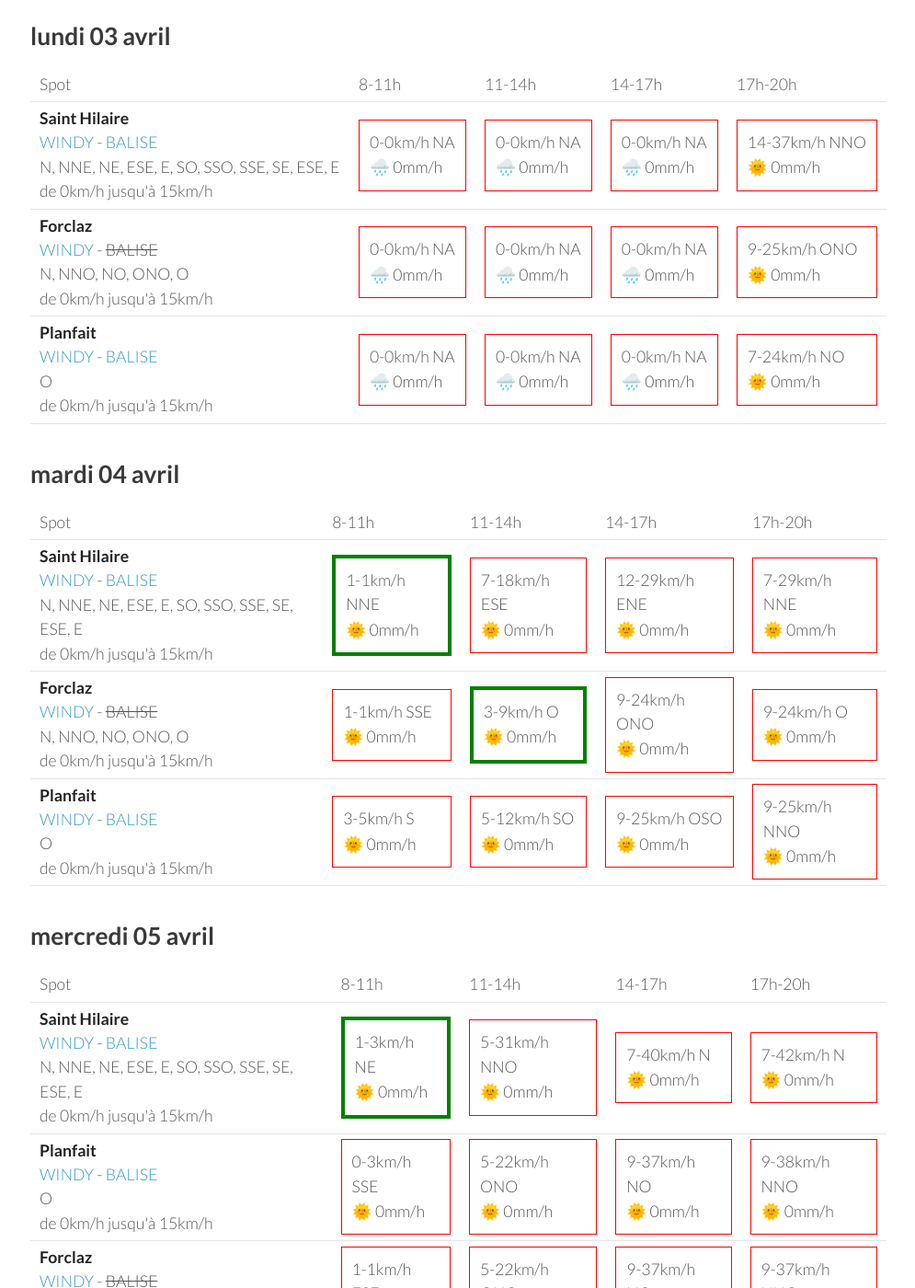
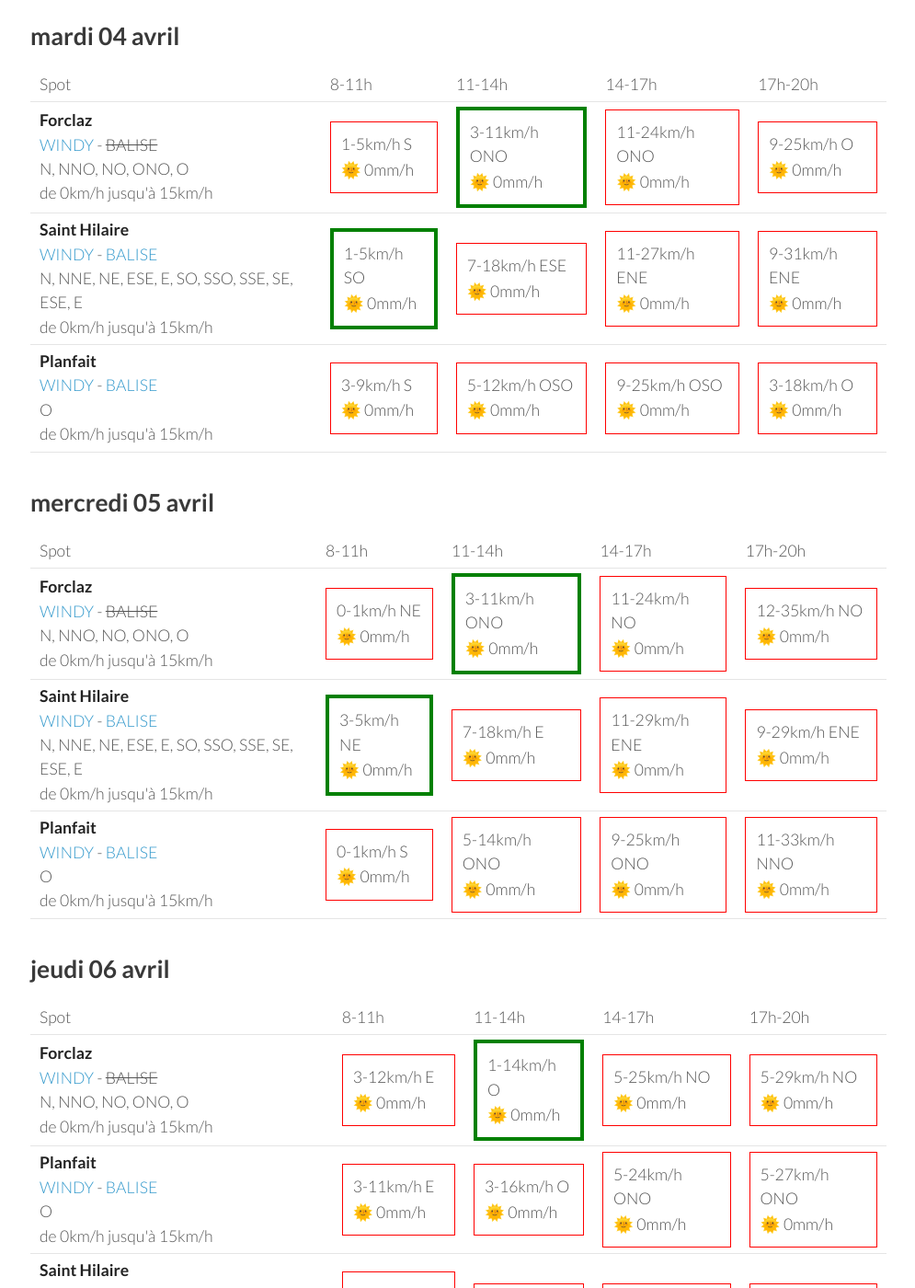
Before and after one commit to parapente-dans-le-nord/parapente-dans-le-nord.github.io, a Jekyll site: the page built from alpes_nord.markdown, in a window 1280 px wide and 1400 px high, scrolled down 256 px. Shown: the whole window at 92% size, without its empty margins (25-1020 px from the left). Built offline with Jekyll 4.4.1, drawn with Linux system fonts in a browser that asks for light colours; some of the changed text lies outside the part shown.

Commit message:
update index.markdown

```diff
--- a/alpes_nord.markdown
+++ b/alpes_nord.markdown
@@ -7,51 +7,8 @@ title:  "Tous les spots"
 {: .links}
 
 # Prevision Windy, modèle Arome
-page mise à jour le lundi 03 avril 22:26
+page mise à jour le mardi 04 avril 06:25
 
-## lundi 03 avril
-
-{::nomarkdown}
-<table>
-  <tbody>
-    <tr>
-      <td>Spot</td>
-      <td>8-11h</td>
-      <td>11-14h</td>
-      <td>14-17h</td>
-      <td>17h-20h</td>
-    </tr>
-<tr>
-        <td><strong>Saint Hilaire</strong><br><a href="https://windy.com/45.307/5.888?45.087,5.889,9,m:eUFagkX">WINDY</a> - <span class=""><a href="http://www.balisemeteo.com/balise.php?idBalise=61">BALISE</a> </span><br> <span class="vent-favorable">N, NNE, NE, ESE, E, SO, SSO, SSE, SE, ESE, E</span><br><span class="force-vent">de 0km/h jusqu'à 15km/h</span> </td>
-
-            <td><div class="not-flyable"><p>0-0km/h NA</p><p>🌧️ 0mm/h</p></div></td>
-            <td><div class="not-flyable"><p>0-0km/h NA</p><p>🌧️ 0mm/h</p></div></td>
-            <td><div class="not-flyable"><p>0-0km/h NA</p><p>🌧️ 0mm/h</p></div></td>
-            <td><div class="not-flyable"><p>14-37km/h NNO</p><p>🌞 0mm/h</p></div></td>
-
-    </tr>
-<tr>
-        <td><strong>Forclaz</strong><br><a href="https://windy.com/45.814/6.247?45.375,6.246,8,m:eVwaglz">WINDY</a> - <span class="no-balise"> BALISE </span><br> <span class="vent-favorable">N, NNO, NO, ONO, O</span><br><span class="force-vent">de 0km/h jusqu'à 15km/h</span> </td>
-
-            <td><div class="not-flyable"><p>0-0km/h NA</p><p>🌧️ 0mm/h</p></div></td>
-            <td><div class="not-flyable"><p>0-0km/h NA</p><p>🌧️ 0mm/h</p></div></td>
-            <td><div class="not-flyable"><p>0-0km/h NA</p><p>🌧️ 0mm/h</p></div></td>
-            <td><div class="not-flyable"><p>9-25km/h ONO</p><p>🌞 0mm/h</p></div></td>
-
-    </tr>
-<tr>
-        <td><strong>Planfait</strong><br><a href="https://windy.com/45.853/6.223?45.415,6.223,8">WINDY</a> - <span class=""><a href="https://www.openwindmap.org/PP496">BALISE</a> </span><br> <span class="vent-favorable">O</span><br><span class="force-vent">de 0km/h jusqu'à 15km/h</span> </td>
-
-            <td><div class="not-flyable"><p>0-0km/h NA</p><p>🌧️ 0mm/h</p></div></td>
-            <td><div class="not-flyable"><p>0-0km/h NA</p><p>🌧️ 0mm/h</p></div></td>
-            <td><div class="not-flyable"><p>0-0km/h NA</p><p>🌧️ 0mm/h</p></div></td>
-            <td><div class="not-flyable"><p>7-24km/h NO</p><p>🌞 0mm/h</p></div></td>
-
-    </tr>
-
-</tbody>
-</table>
-{:/}
 ## mardi 04 avril
 
 {::nomarkdown}
@@ -65,32 +22,32 @@ page mise à jour le lundi 03 avril 22:26
       <td>17h-20h</td>
     </tr>
 <tr>
-        <td><strong>Saint Hilaire</strong><br><a href="https://windy.com/45.307/5.888?45.087,5.889,9,m:eUFagkX">WINDY</a> - <span class=""><a href="http://www.balisemeteo.com/balise.php?idBalise=61">BALISE</a> </span><br> <span class="vent-favorable">N, NNE, NE, ESE, E, SO, SSO, SSE, SE, ESE, E</span><br><span class="force-vent">de 0km/h jusqu'à 15km/h</span> </td>
+        <td><strong>Forclaz</strong><br><a href="https://windy.com/45.814/6.247?45.375,6.246,8,m:eVwaglz">WINDY</a> - <span class="no-balise"> BALISE </span><br> <span class="vent-favorable">N, NNO, NO, ONO, O</span><br><span class="force-vent">de 0km/h jusqu'à 15km/h</span> </td>
 
-            <td><div class="flyable"><p>1-1km/h NNE</p><p>🌞 0mm/h</p></div></td>
-            <td><div class="not-flyable"><p>7-18km/h ESE</p><p>🌞 0mm/h</p></div></td>
-            <td><div class="not-flyable"><p>12-29km/h ENE</p><p>🌞 0mm/h</p></div></td>
-            <td><div class="not-flyable"><p>7-29km/h NNE</p><p>🌞 0mm/h</p></div></td>
+            <td><div class="not-flyable"><p>1-5km/h S</p><p>🌞 0mm/h</p></div></td>
+            <td><div class="flyable"><p>3-11km/h ONO</p><p>🌞 0mm/h</p></div></td>
+            <td><div class="not-flyable"><p>11-24km/h ONO</p><p>🌞 0mm/h</p></div></td>
+            <td><div class="not-flyable"><p>9-25km/h O</p><p>🌞 0mm/h</p></div></td>
 
 
     </tr>
 <tr>
-        <td><strong>Forclaz</strong><br><a href="https://windy.com/45.814/6.247?45.375,6.246,8,m:eVwaglz">WINDY</a> - <span class="no-balise"> BALISE </span><br> <span class="vent-favorable">N, NNO, NO, ONO, O</span><br><span class="force-vent">de 0km/h jusqu'à 15km/h</span> </td>
+        <td><strong>Saint Hilaire</strong><br><a href="https://windy.com/45.307/5.888?45.087,5.889,9,m:eUFagkX">WINDY</a> - <span class=""><a href="http://www.balisemeteo.com/balise.php?idBalise=61">BALISE</a> </span><br> <span class="vent-favorable">N, NNE, NE, ESE, E, SO, SSO, SSE, SE, ESE, E</span><br><span class="force-vent">de 0km/h jusqu'à 15km/h</span> </td>
 
-            <td><div class="not-flyable"><p>1-1km/h SSE</p><p>🌞 0mm/h</p></div></td>
-            <td><div class="flyable"><p>3-9km/h O</p><p>🌞 0mm/h</p></div></td>
-            <td><div class="not-flyable"><p>9-24km/h ONO</p><p>🌞 0mm/h</p></div></td>
-            <td><div class="not-flyable"><p>9-24km/h O</p><p>🌞 0mm/h</p></div></td>
+            <td><div class="flyable"><p>1-5km/h SO</p><p>🌞 0mm/h</p></div></td>
+            <td><div class="not-flyable"><p>7-18km/h ESE</p><p>🌞 0mm/h</p></div></td>
+            <td><div class="not-flyable"><p>11-27km/h ENE</p><p>🌞 0mm/h</p></div></td>
+            <td><div class="not-flyable"><p>9-31km/h ENE</p><p>🌞 0mm/h</p></div></td>
 
 
     </tr>
 <tr>
         <td><strong>Planfait</strong><br><a href="https://windy.com/45.853/6.223?45.415,6.223,8">WINDY</a> - <span class=""><a href="https://www.openwindmap.org/PP496">BALISE</a> </span><br> <span class="vent-favorable">O</span><br><span class="force-vent">de 0km/h jusqu'à 15km/h</span> </td>
 
-            <td><div class="not-flyable"><p>3-5km/h S</p><p>🌞 0mm/h</p></div></td>
-            <td><div class="not-flyable"><p>5-12km/h SO</p><p>🌞 0mm/h</p></div></td>
+            <td><div class="not-flyable"><p>3-9km/h S</p><p>🌞 0mm/h</p></div></td>
+            <td><div class="not-flyable"><p>5-12km/h OSO</p><p>🌞 0mm/h</p></div></td>
             <td><div class="not-flyable"><p>9-25km/h OSO</p><p>🌞 0mm/h</p></div></td>
-            <td><div class="not-flyable"><p>9-25km/h NNO</p><p>🌞 0mm/h</p></div></td>
+            <td><div class="not-flyable"><p>3-18km/h O</p><p>🌞 0mm/h</p></div></td>
 
 
     </tr>
@@ -111,32 +68,32 @@ page mise à jour le lundi 03 avril 22:26
       <td>17h-20h</td>
     </tr>
 <tr>
+        <td><strong>Forclaz</strong><br><a href="https://windy.com/45.814/6.247?45.375,6.246,8,m:eVwaglz">WINDY</a> - <span class="no-balise"> BALISE </span><br> <span class="vent-favorable">N, NNO, NO, ONO, O</span><br><span class="force-vent">de 0km/h jusqu'à 15km/h</span> </td>
+
+            <td><div class="not-flyable"><p>0-1km/h NE</p><p>🌞 0mm/h</p></div></td>
+            <td><div class="flyable"><p>3-11km/h ONO</p><p>🌞 0mm/h</p></div></td>
+            <td><div class="not-flyable"><p>11-24km/h NO</p><p>🌞 0mm/h</p></div></td>
+            <td><div class="not-flyable"><p>12-35km/h NO</p><p>🌞 0mm/h</p></div></td>
+
+
+    </tr>
+<tr>
         <td><strong>Saint Hilaire</strong><br><a href="https://windy.com/45.307/5.888?45.087,5.889,9,m:eUFagkX">WINDY</a> - <span class=""><a href="http://www.balisemeteo.com/balise.php?idBalise=61">BALISE</a> </span><br> <span class="vent-favorable">N, NNE, NE, ESE, E, SO, SSO, SSE, SE, ESE, E</span><br><span class="force-vent">de 0km/h jusqu'à 15km/h</span> </td>
 
-            <td><div class="flyable"><p>1-3km/h NE</p><p>🌞 0mm/h</p></div></td>
-            <td><div class="not-flyable"><p>5-31km/h NNO</p><p>🌞 0mm/h</p></div></td>
-            <td><div class="not-flyable"><p>7-40km/h N</p><p>🌞 0mm/h</p></div></td>
-            <td><div class="not-flyable"><p>7-42km/h N</p><p>🌞 0mm/h</p></div></td>
+            <td><div class="flyable"><p>3-5km/h NE</p><p>🌞 0mm/h</p></div></td>
+            <td><div class="not-flyable"><p>7-18km/h E</p><p>🌞 0mm/h</p></div></td>
+            <td><div class="not-flyable"><p>11-29km/h ENE</p><p>🌞 0mm/h</p></div></td>
+            <td><div class="not-flyable"><p>9-29km/h ENE</p><p>🌞 0mm/h</p></div></td>
 
 
     </tr>
 <tr>
         <td><strong>Planfait</strong><br><a href="https://windy.com/45.853/6.223?45.415,6.223,8">WINDY</a> - <span class=""><a href="https://www.openwindmap.org/PP496">BALISE</a> </span><br> <span class="vent-favorable">O</span><br><span class="force-vent">de 0km/h jusqu'à 15km/h</span> </td>
 
-            <td><div class="not-flyable"><p>0-3km/h SSE</p><p>🌞 0mm/h</p></div></td>
-            <td><div class="not-flyable"><p>5-22km/h ONO</p><p>🌞 0mm/h</p></div></td>
-            <td><div class="not-flyable"><p>9-37km/h NO</p><p>🌞 0mm/h</p></div></td>
-            <td><div class="not-flyable"><p>9-38km/h NNO</p><p>🌞 0mm/h</p></div></td>
-
-
-    </tr>
-<tr>
-        <td><strong>Forclaz</strong><br><a href="https://windy.com/45.814/6.247?45.375,6.246,8,m:eVwaglz">WINDY</a> - <span class="no-balise"> BALISE </span><br> <span class="vent-favorable">N, NNO, NO, ONO, O</span><br><span class="force-vent">de 0km/h jusqu'à 15km/h</span> </td>
-
-            <td><div class="not-flyable"><p>1-1km/h ESE</p><p>🌞 0mm/h</p></div></td>
-            <td><div class="not-flyable"><p>5-22km/h ONO</p><p>🌞 0mm/h</p></div></td>
-            <td><div class="not-flyable"><p>9-37km/h NO</p><p>🌞 0mm/h</p></div></td>
-            <td><div class="not-flyable"><p>9-37km/h NNO</p><p>🌞 0mm/h</p></div></td>
+            <td><div class="not-flyable"><p>0-1km/h S</p><p>🌞 0mm/h</p></div></td>
+            <td><div class="not-flyable"><p>5-14km/h ONO</p><p>🌞 0mm/h</p></div></td>
+            <td><div class="not-flyable"><p>9-25km/h ONO</p><p>🌞 0mm/h</p></div></td>
+            <td><div class="not-flyable"><p>11-33km/h NNO</p><p>🌞 0mm/h</p></div></td>
 
 
     </tr>
@@ -157,22 +114,22 @@ page mise à jour le lundi 03 avril 22:26
       <td>17h-20h</td>
     </tr>
 <tr>
-        <td><strong>Planfait</strong><br><a href="https://windy.com/45.853/6.223?45.415,6.223,8">WINDY</a> - <span class=""><a href="https://www.openwindmap.org/PP496">BALISE</a> </span><br> <span class="vent-favorable">O</span><br><span class="force-vent">de 0km/h jusqu'à 15km/h</span> </td>
+        <td><strong>Forclaz</strong><br><a href="https://windy.com/45.814/6.247?45.375,6.246,8,m:eVwaglz">WINDY</a> - <span class="no-balise"> BALISE </span><br> <span class="vent-favorable">N, NNO, NO, ONO, O</span><br><span class="force-vent">de 0km/h jusqu'à 15km/h</span> </td>
 
             <td><div class="not-flyable"><p>3-12km/h E</p><p>🌞 0mm/h</p></div></td>
-            <td><div class="not-flyable"><p>3-16km/h O</p><p>🌞 0mm/h</p></div></td>
-            <td><div class="not-flyable"><p>5-24km/h O</p><p>🌞 0mm/h</p></div></td>
-            <td><div class="not-flyable"><p>5-24km/h ONO</p><p>🌞 0mm/h</p></div></td>
+            <td><div class="flyable"><p>1-14km/h O</p><p>🌞 0mm/h</p></div></td>
+            <td><div class="not-flyable"><p>5-25km/h NO</p><p>🌞 0mm/h</p></div></td>
+            <td><div class="not-flyable"><p>5-29km/h NO</p><p>🌞 0mm/h</p></div></td>
 
 
     </tr>
 <tr>
-        <td><strong>Forclaz</strong><br><a href="https://windy.com/45.814/6.247?45.375,6.246,8,m:eVwaglz">WINDY</a> - <span class="no-balise"> BALISE </span><br> <span class="vent-favorable">N, NNO, NO, ONO, O</span><br><span class="force-vent">de 0km/h jusqu'à 15km/h</span> </td>
+        <td><strong>Planfait</strong><br><a href="https://windy.com/45.853/6.223?45.415,6.223,8">WINDY</a> - <span class=""><a href="https://www.openwindmap.org/PP496">BALISE</a> </span><br> <span class="vent-favorable">O</span><br><span class="force-vent">de 0km/h jusqu'à 15km/h</span> </td>
 
-            <td><div class="not-flyable"><p>3-14km/h E</p><p>🌞 0mm/h</p></div></td>
-            <td><div class="not-flyable"><p>1-16km/h O</p><p>🌞 0mm/h</p></div></td>
-            <td><div class="not-flyable"><p>3-22km/h ONO</p><p>🌞 0mm/h</p></div></td>
-            <td><div class="not-flyable"><p>5-24km/h NO</p><p>🌞 0mm/h</p></div></td>
+            <td><div class="not-flyable"><p>3-11km/h E</p><p>🌞 0mm/h</p></div></td>
+            <td><div class="not-flyable"><p>3-16km/h O</p><p>🌞 0mm/h</p></div></td>
+            <td><div class="not-flyable"><p>5-24km/h ONO</p><p>🌞 0mm/h</p></div></td>
+            <td><div class="not-flyable"><p>5-27km/h ONO</p><p>🌞 0mm/h</p></div></td>
 
 
     </tr>
@@ -180,9 +137,9 @@ page mise à jour le lundi 03 avril 22:26
         <td><strong>Saint Hilaire</strong><br><a href="https://windy.com/45.307/5.888?45.087,5.889,9,m:eUFagkX">WINDY</a> - <span class=""><a href="http://www.balisemeteo.com/balise.php?idBalise=61">BALISE</a> </span><br> <span class="vent-favorable">N, NNE, NE, ESE, E, SO, SSO, SSE, SE, ESE, E</span><br><span class="force-vent">de 0km/h jusqu'à 15km/h</span> </td>
 
             <td><div class="not-flyable"><p>3-20km/h NE</p><p>🌞 0mm/h</p></div></td>
-            <td><div class="not-flyable"><p>3-20km/h OSO</p><p>🌞 0mm/h</p></div></td>
-            <td><div class="not-flyable"><p>5-25km/h O</p><p>🌞 0mm/h</p></div></td>
-            <td><div class="not-flyable"><p>3-31km/h NO</p><p>🌞 0mm/h</p></div></td>
+            <td><div class="not-flyable"><p>3-18km/h O</p><p>🌞 0mm/h</p></div></td>
+            <td><div class="not-flyable"><p>5-29km/h O</p><p>🌞 0mm/h</p></div></td>
+            <td><div class="not-flyable"><p>5-33km/h NO</p><p>🌞 0mm/h</p></div></td>
 
 
     </tr>
@@ -203,30 +160,30 @@ page mise à jour le lundi 03 avril 22:26
       <td>17h-20h</td>
     </tr>
 <tr>
+        <td><strong>Saint Hilaire</strong><br><a href="https://windy.com/45.307/5.888?45.087,5.889,9,m:eUFagkX">WINDY</a> - <span class=""><a href="http://www.balisemeteo.com/balise.php?idBalise=61">BALISE</a> </span><br> <span class="vent-favorable">N, NNE, NE, ESE, E, SO, SSO, SSE, SE, ESE, E</span><br><span class="force-vent">de 0km/h jusqu'à 15km/h</span> </td>
+
+            <td><div class="not-flyable"><p>3-16km/h ESE</p><p>🌧 1mm/h</p></div></td>
+            <td><div class="not-flyable"><p>3-24km/h ONO</p><p>🌧 0.8mm/h</p></div></td>
+            <td><div class="not-flyable"><p>7-37km/h N</p><p>🌧 0.4mm/h</p></div></td>
+            <td><div class="not-flyable"><p>9-42km/h NNO</p><p>🌧 0.7mm/h</p></div></td>
+
+
+    </tr>
+<tr>
         <td><strong>Planfait</strong><br><a href="https://windy.com/45.853/6.223?45.415,6.223,8">WINDY</a> - <span class=""><a href="https://www.openwindmap.org/PP496">BALISE</a> </span><br> <span class="vent-favorable">O</span><br><span class="force-vent">de 0km/h jusqu'à 15km/h</span> </td>
 
-            <td><div class="not-flyable"><p>3-20km/h O</p><p>🌧 0.7mm/h</p></div></td>
-            <td><div class="not-flyable"><p>3-18km/h O</p><p>🌧 2mm/h</p></div></td>
+            <td><div class="not-flyable"><p>5-18km/h SE</p><p>🌧 2mm/h</p></div></td>
+            <td><div class="not-flyable"><p>1-20km/h OSO</p><p>🌧 0.9mm/h</p></div></td>
             <td><div class="not-flyable"><p>5-27km/h NO</p><p>🌧 0.7mm/h</p></div></td>
             <td><div class="not-flyable"><p>9-33km/h NNO</p><p>🌧 1.5mm/h</p></div></td>
 
 
     </tr>
 <tr>
-        <td><strong>Saint Hilaire</strong><br><a href="https://windy.com/45.307/5.888?45.087,5.889,9,m:eUFagkX">WINDY</a> - <span class=""><a href="http://www.balisemeteo.com/balise.php?idBalise=61">BALISE</a> </span><br> <span class="vent-favorable">N, NNE, NE, ESE, E, SO, SSO, SSE, SE, ESE, E</span><br><span class="force-vent">de 0km/h jusqu'à 15km/h</span> </td>
-
-            <td><div class="not-flyable"><p>1-27km/h OSO</p><p>🌧 0.4mm/h</p></div></td>
-            <td><div class="not-flyable"><p>3-24km/h ONO</p><p>🌧 1mm/h</p></div></td>
-            <td><div class="not-flyable"><p>7-37km/h N</p><p>🌧 0.4mm/h</p></div></td>
-            <td><div class="not-flyable"><p>9-42km/h NNO</p><p>🌧 0.7mm/h</p></div></td>
-
-
-    </tr>
-<tr>
         <td><strong>Forclaz</strong><br><a href="https://windy.com/45.814/6.247?45.375,6.246,8,m:eVwaglz">WINDY</a> - <span class="no-balise"> BALISE </span><br> <span class="vent-favorable">N, NNO, NO, ONO, O</span><br><span class="force-vent">de 0km/h jusqu'à 15km/h</span> </td>
 
-            <td><div class="not-flyable"><p>3-20km/h ONO</p><p>🌧 0.9mm/h</p></div></td>
-            <td><div class="not-flyable"><p>3-18km/h O</p><p>🌧 2.7mm/h</p></div></td>
+            <td><div class="not-flyable"><p>3-18km/h ESE</p><p>🌧 2mm/h</p></div></td>
+            <td><div class="not-flyable"><p>1-20km/h ONO</p><p>🌧 1mm/h</p></div></td>
             <td><div class="not-flyable"><p>5-27km/h NO</p><p>🌧 0.7mm/h</p></div></td>
             <td><div class="not-flyable"><p>7-35km/h NNO</p><p>🌧 1.2mm/h</p></div></td>
 
```
